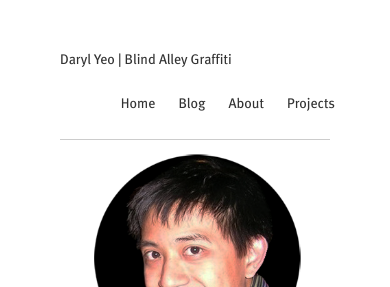
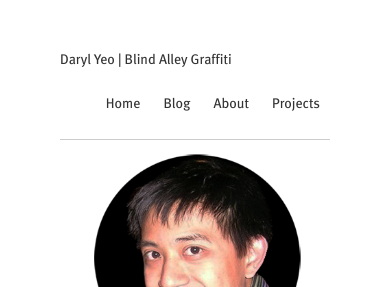
Before and after one commit to aacyun/jianxioy.github.com, a Jekyll site: the page built from index.html, in a window 390 px wide. Shown: the top 287 px of the page. Built offline with Jekyll 4.4.1, drawn with Linux system fonts in a browser that asks for light colours; Markdown is read by kramdown in place of the engine named in the settings.

Commit message:
Testing phone.

```diff
--- a/static/css/layout.css
+++ b/static/css/layout.css
@@ -241,7 +241,7 @@ a:hover {
 		}
 		#nav-primary ul {
    			position: relative;
-   			right: 5px;
+   			right: 20px;
    			top: 5px;
 			bottom: 39px;
 			margin-bottom: 30px;
```
